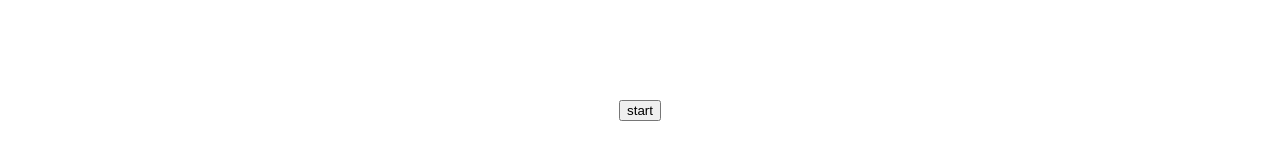
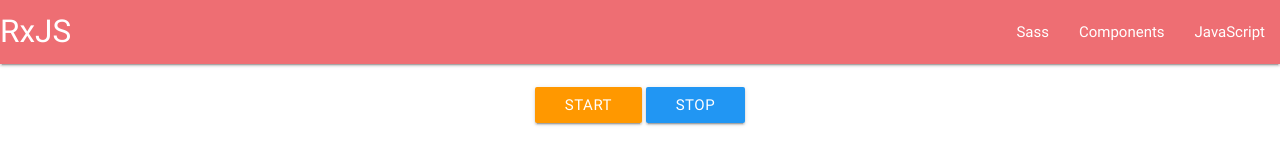
Before and after one commit to xinyzhang9/rxjs_async, a website built with webpack: page index.html in a window 1280 px wide. Built offline with nearby package versions, Linux system fonts and the light colour scheme.

Commit message:
stop button

```diff
--- a/index.html
+++ b/index.html
@@ -4,16 +4,32 @@
     <meta charset="UTF-8">
     <meta name="viewport" content="width=device-width, initial-scale=1.0">
     <meta http-equiv="X-UA-Compatible" content="ie=edge">
-    <title>Document</title>
+    <title>Rxjs Test</title>
     <style>
-        body{
-            text-align: center;
-            margin: 100px;
-        }
     </style>
+    <!-- Compiled and minified CSS -->
+  <link rel="stylesheet" href="https://cdnjs.cloudflare.com/ajax/libs/materialize/0.100.2/css/materialize.min.css">
+
 </head>
 <body>
-    <button id="start">start</button>
+        <nav>
+            <div class="nav-wrapper">
+                <a href="#" class="brand-logo">RxJS</a>
+                <ul id="nav-mobile" class="right hide-on-med-and-down">
+                <li><a href="#">Sass</a></li>
+                <li><a href="#">Components</a></li>
+                <li><a href="#">JavaScript</a></li>
+                </ul>
+            </div>
+        </nav>
+    <div class='container center'>
+        <br>
+        <button class="waves-effect waves-light btn orange" id="start">start</button>
+        <button class="waves-effect waves-light btn blue" id="stop">stop</button>
+    </div>
+    <script type="text/javascript" src="https://code.jquery.com/jquery-3.2.1.min.js"></script>
+    <!-- Compiled and minified JavaScript -->
+    <script src="https://cdnjs.cloudflare.com/ajax/libs/materialize/0.100.2/js/materialize.min.js"></script>
     <script src='build/bundle.js'></script>
 </body>
 </html>
--- a/package.json
+++ b/package.json
@@ -15,6 +15,7 @@
   "author": "xinyzhang9@gmail.com",
   "license": "ISC",
   "dependencies": {
+    "materialize-css": "^0.100.2",
     "rxjs": "^5.5.6"
   },
   "devDependencies": {
--- a/src/main.ts
+++ b/src/main.ts
@@ -1,12 +1,16 @@
 import { Observable } from 'rxjs/Rx';
 
 const startButton = document.querySelector('#start');
+const stopButton = document.querySelector('#stop');
 
 const start$ = Observable.fromEvent(startButton, 'click');
 const interval$ = Observable.interval(1000);
 
+const stop$ = Observable.fromEvent(stopButton, 'click');
+
+const intervalThatStops$ = interval$
+    .takeUntil(stop$)
+
 const startInterval$ = start$
-    .switchMapTo( interval$);
-
-startInterval$
-    .subscribe( x => console.log(x));
+    .switchMapTo( intervalThatStops$ )
+    .subscribe( x => console.log(x) );
```
Also changed, not shown: build/bundle.js, 3 other files.
